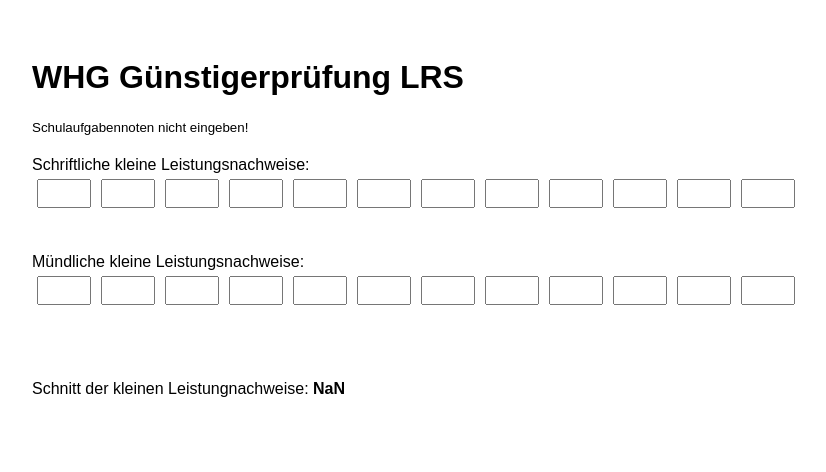
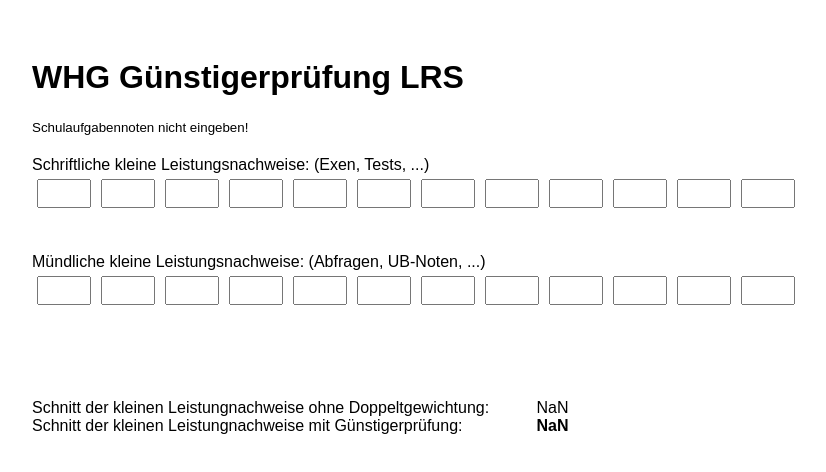
Before and after one commit to jklx/whg-lrs-guenstigerpruefung, a SvelteKit app: page / in a window 1280 px wide. Shown: the top 472 px of the page, without its empty margins (6-832 px from the left). Built offline with nearby package versions, Linux system fonts and the light colour scheme.

Commit message:
Auch regulären Schnitt anzeigen

```diff
--- a/src/routes/+page.svelte
+++ b/src/routes/+page.svelte
@@ -30,18 +30,24 @@
 	});
 
 	let schnitt = $derived(schnittBerechnen(schriftlicheNoten, muendlicheNoten, gewichtungen));
+	let originalSchnitt = $derived(schnittBerechnen(schriftlicheNoten, muendlicheNoten));
 	$inspect(muendlicheNoten, gewichtungen);
 
 	function schnittBerechnen(
 		schriftlicheNoten: number[],
 		muendlicheNoten: number[],
-		gewichtungen: (null | 1 | 2)[]
+		gewichtungen?: (null | 1 | 2)[]
 	) {
 		let summe = schriftlicheNoten.reduce((prev, cur) => prev + cur, 0);
 		let divisor = schriftlicheNoten.filter((number) => number).length;
 
-		summe += muendlicheNoten.reduce((prev, cur, i) => prev + cur * Number(gewichtungen[i]), 0);
-		divisor += gewichtungen.reduce((prev, cur) => prev + Number(cur), 0);
+		if (gewichtungen !== undefined) {
+			summe += muendlicheNoten.reduce((prev, cur, i) => prev + cur * Number(gewichtungen[i]), 0);
+			divisor += gewichtungen.reduce((prev, cur) => prev + Number(cur), 0);
+		} else {
+			summe += muendlicheNoten.reduce((prev, cur) => prev + cur, 0);
+			divisor += muendlicheNoten.filter((number) => number).length;
+		}
 
 		return summe / divisor;
 	}
@@ -58,7 +64,7 @@
 <small>Schulaufgabennoten nicht eingeben!</small>
 
 <div class="schriftlicheNoten">
-	Schriftliche kleine Leistungsnachweise: <br />
+	Schriftliche kleine Leistungsnachweise: (Exen, Tests, ...) <br />
 	{#each schriftlicheNoten as note, i}
 		<div class="schriftlicheNote">
 			<input type="number" min="1" max="6" step="1" bind:value={schriftlicheNoten[i]} />
@@ -67,7 +73,7 @@
 </div>
 
 <div class="muendlicheNoten">
-	Mündliche kleine Leistungsnachweise:<br />
+	Mündliche kleine Leistungsnachweise: (Abfragen, UB-Noten, ...)<br />
 	<table>
 		<tbody>
 			<tr>
@@ -87,7 +93,14 @@
 </div>
 
 <p>
-	Schnitt der kleinen Leistungnachweise: <b>
+	<span class="schnittLabel">Schnitt der kleinen Leistungnachweise ohne Doppeltgewichtung:</span>
+		{originalSchnitt.toLocaleString(undefined, {
+			minimumFractionDigits: 2,
+			maximumFractionDigits: 2
+		})}
+	<br>
+	<span class="schnittLabel">Schnitt der kleinen Leistungnachweise mit Günstigerprüfung:</span>
+	<b>
 		{schnitt.toLocaleString(undefined, {
 			minimumFractionDigits: 2,
 			maximumFractionDigits: 2
@@ -102,6 +115,10 @@
 	td {
 		padding: 0;
 		text-align: center;
+	}
+
+	tr.gewichtungen td {
+		height: 53px;
 	}
 
 	td.doppelt div {
@@ -130,4 +147,9 @@
 	div.schriftlicheNote {
 		display: inline-block;
 	}
+
+	span.schnittLabel {
+		display: inline-block;
+		width: 500px;
+	}
 </style>
```
